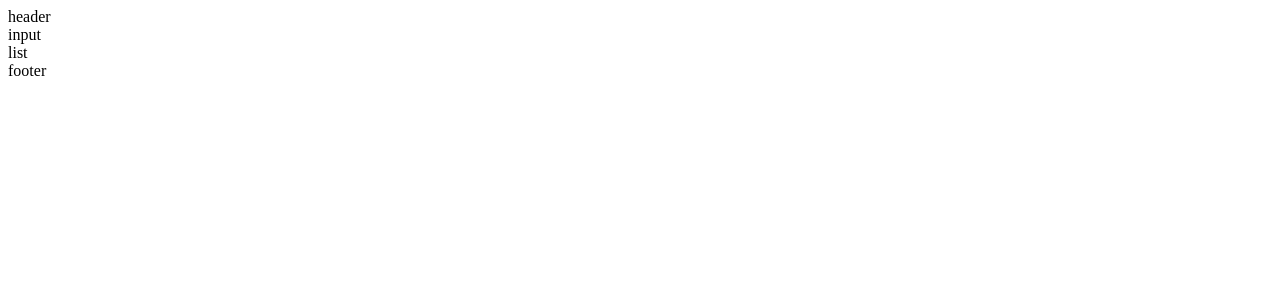
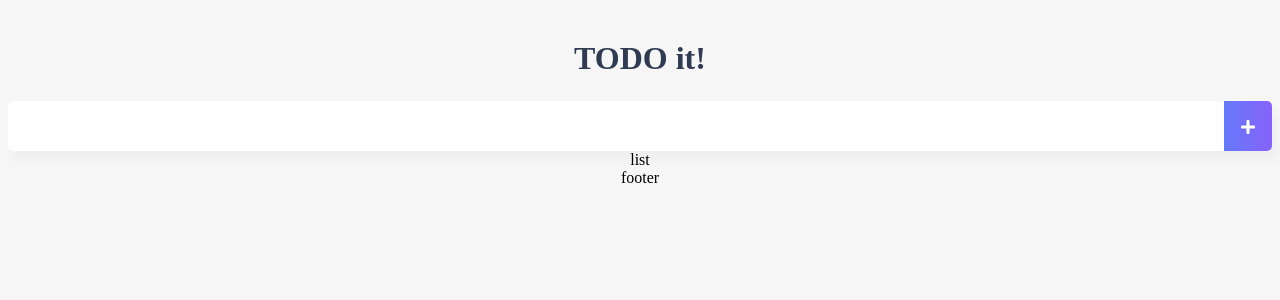
Before and after one commit to 2dowon/CaptainPangyo_vue-todo, a Vue app: page / in a window 1280 px wide. Shown: the top 300 px of the page. Built offline with nearby package versions, Linux system fonts and the light colour scheme.

Commit message:
✨  implement header & input

```diff
--- a/public/index.html
+++ b/public/index.html
@@ -1,17 +1,23 @@
 <!DOCTYPE html>
 <html lang="">
   <head>
-    <meta charset="utf-8">
-    <meta http-equiv="X-UA-Compatible" content="IE=edge">
-    <meta name="viewport" content="width=device-width,initial-scale=1.0">
-    <link rel="icon" href="<%= BASE_URL %>favicon.ico">
-    <title><%= htmlWebpackPlugin.options.title %></title>
+    <meta charset="utf-8" />
+    <meta http-equiv="X-UA-Compatible" content="IE=edge" />
+    <meta name="viewport" content="width=device-width,initial-scale=1.0" />
+    <link rel="icon" href="<%= BASE_URL %>favicon.ico" />
+    <link
+      rel="stylesheet"
+      href="https://use.fontawesome.com/releases/v5.11.2/css/all.css"
+    />
+    <link rel="preconnect" href="https://fonts.googleapis.com" />
+    <link rel="preconnect" href="https://fonts.gstatic.com" crossorigin />
+    <link
+      href="https://fonts.googleapis.com/css2?family=Ubuntu:wght@300;400;500;700&display=swap"
+      rel="stylesheet"
+    />
+    <title>vue-todo</title>
   </head>
   <body>
-    <noscript>
-      <strong>We're sorry but <%= htmlWebpackPlugin.options.title %> doesn't work properly without JavaScript enabled. Please enable it to continue.</strong>
-    </noscript>
     <div id="app"></div>
-    <!-- built files will be auto injected -->
   </body>
 </html>
--- a/src/App.vue
+++ b/src/App.vue
@@ -23,4 +23,19 @@
 };
 </script>
 
-<style></style>
+<style>
+body {
+  text-align: center;
+  background-color: #f6f6f6;
+}
+input {
+  border-style: groove;
+  width: 200px;
+}
+button {
+  border-style: groove;
+}
+.shadow {
+  box-shadow: 5px 10px 10px rgba(0, 0, 0, 0.03);
+}
+</style>
--- a/src/components/TodoHeader.vue
+++ b/src/components/TodoHeader.vue
@@ -1,9 +1,13 @@
 <template>
-  <div>header</div>
+  <header>
+    <h1>TODO it!</h1>
+  </header>
 </template>
 
-<script>
-export default {};
-</script>
-
-<style></style>
+<style scoped>
+h1 {
+  color: #2f3b52;
+  font-weight: 900;
+  margin: 2.5rem 0 1.5rem;
+}
+</style>
--- a/src/components/TodoInput.vue
+++ b/src/components/TodoInput.vue
@@ -1,9 +1,57 @@
 <template>
-  <div>input</div>
+  <div class="inputBox shadow">
+    <input type="text" v-model="newTodoItem" v-on:keyup.enter="addTodo" />
+    <span class="addContainer" v-on:click="addTodo">
+      <i class="addBtn fas fa-plus" aria-hidden="true"></i>
+    </span>
+  </div>
 </template>
 
 <script>
-export default {};
+export default {
+  data: function () {
+    return {
+      newTodoItem: "",
+    };
+  },
+  methods: {
+    addTodo: function () {
+      if (this.newTodoItem !== "") {
+        var obj = { completed: false, item: this.newTodoItem };
+        localStorage.setItem(this.newTodoItem, JSON.stringify(obj));
+        this.clearInput();
+      }
+    },
+    clearInput: function () {
+      this.newTodoItem = "";
+    },
+  },
+};
 </script>
 
-<style></style>
+<style scoped>
+input:focus {
+  outline: none;
+}
+.inputBox {
+  background: white;
+  height: 50px;
+  line-height: 50px;
+  border-radius: 5px;
+}
+.inputBox input {
+  border-style: none;
+  font-size: 0.9rem;
+}
+.addContainer {
+  float: right;
+  background: linear-gradient(to right, #6478fb, #8763fb);
+  display: block;
+  width: 3rem;
+  border-radius: 0 5px 5px 0;
+}
+.addBtn {
+  color: white;
+  vertical-align: middle;
+}
+</style>
```
